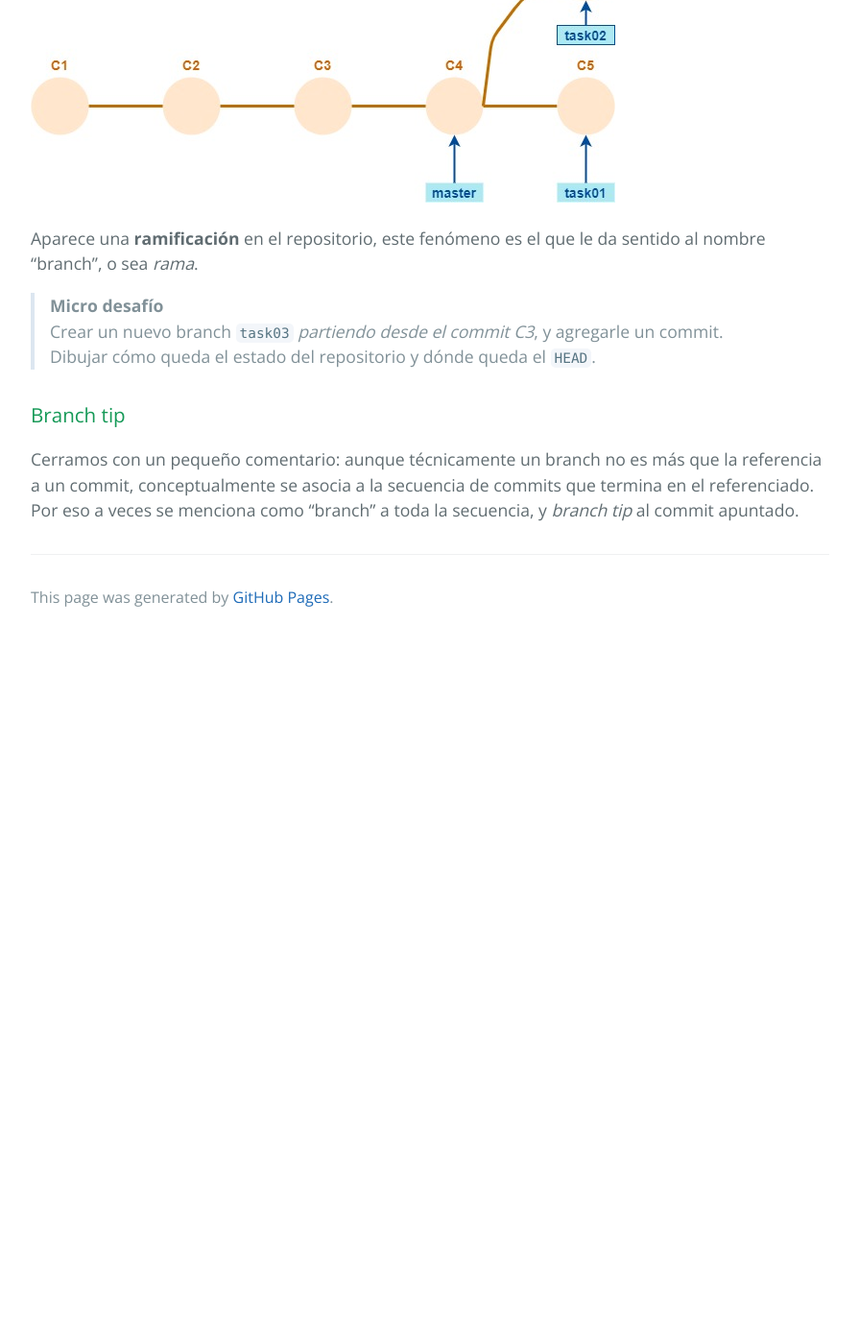
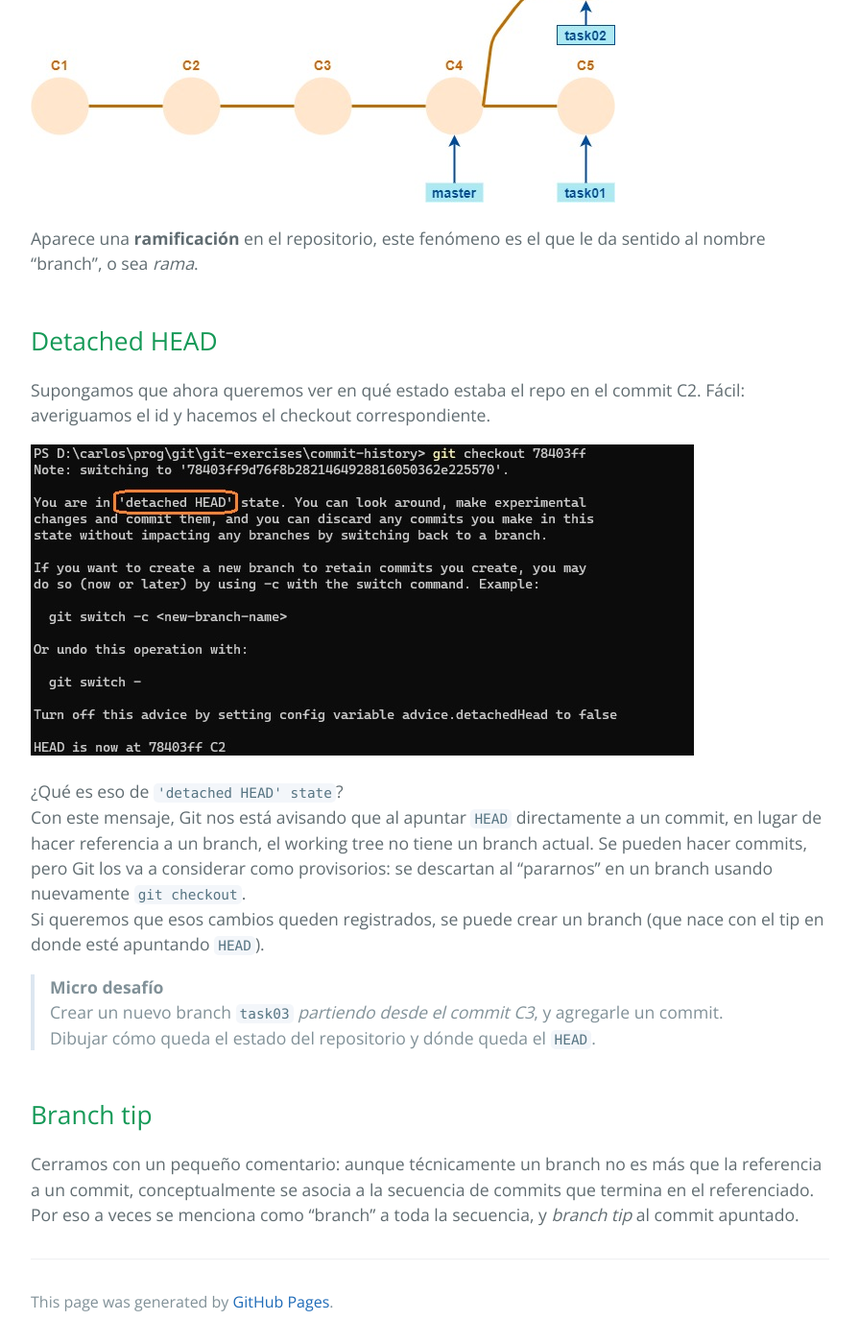
Before and after one commit to clombardi/bdsol-capacitacion-desarrollo, a Jekyll site: the page built from git/git-commits.md, in a window 1280 px wide and 1400 px high, scrolled down 6693 px. Shown: the whole window at 96% size, without its empty margins (192-1087 px from the left). Built offline with Jekyll 4.4.1, drawn with Linux system fonts in a browser that asks for light colours; our own code applies the rules of GitHub Pages for plain Markdown files; before the commit the page ends 7359 px from its top, so only the background shows below that.

```diff
--- a/git/git-commits.md
+++ b/git/git-commits.md
@@ -139,9 +139,19 @@ Si agregamos un nuevo commit, va a tener como parent a `C4`. Se van a mover `HEA
 
 Aparece una **ramificación** en el repositorio, este fenómeno es el que le da sentido al nombre "branch", o sea _rama_.
 
+
+## Detached HEAD
+Supongamos que ahora queremos ver en qué estado estaba el repo en el commit C2. Fácil: averiguamos el id y hacemos el checkout correspondiente.
+
+![detached HEAD](./images/detached-head.jpg)
+
+¿Qué es eso de `'detached HEAD' state`?
+Con este mensaje, Git nos está avisando que al apuntar `HEAD` directamente a un commit, en lugar de hacer referencia a un branch, el working tree no tiene un branch actual. Se pueden hacer commits, pero Git los va a considerar como provisorios: se descartan al "pararnos" en un branch usando nuevamente `git checkout`.
+Si queremos que esos cambios queden registrados, se puede crear un branch (que nace con el tip en donde esté apuntando `HEAD`).
+
 > **Micro desafío**
 > Crear un nuevo branch `task03` _partiendo desde el commit C3_, y agregarle un commit. Dibujar cómo queda el estado del repositorio y dónde queda el `HEAD`.
 
 
-### Branch tip
+## Branch tip
 Cerramos con un pequeño comentario: aunque técnicamente un branch no es más que la referencia a un commit, conceptualmente se asocia a la secuencia de commits que termina en el referenciado. Por eso a veces se menciona como "branch" a toda la secuencia, y _branch tip_ al commit apuntado.
```
Also changed, not shown: etapa-1-index.md (+2 -0 lines), git/git-reset.md (added, +40 -0 lines), git/images/detached-head.jpg (added), git/images/reset-in-repo.jpg (added), git/images/reset-soft-effect.jpg (added), 2 other files.
